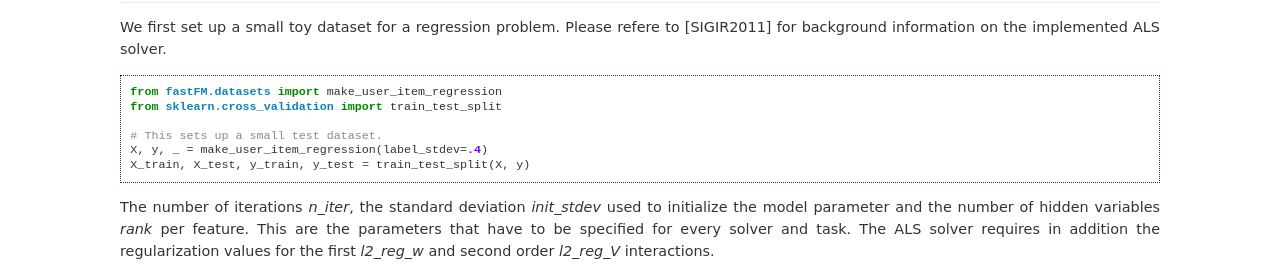
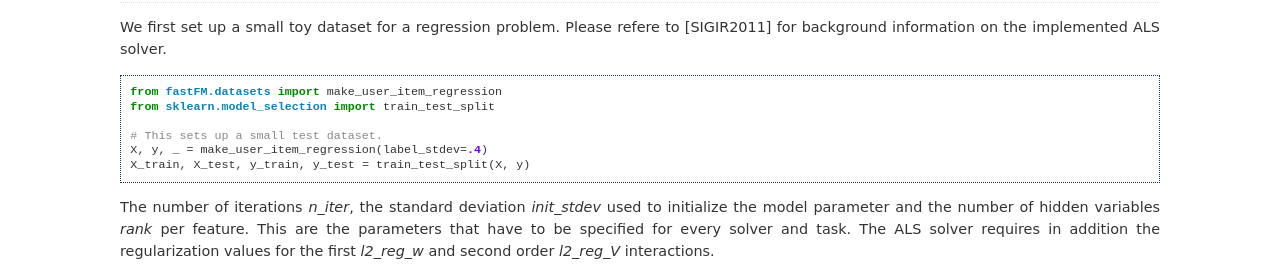
Before and after one commit to ibayer/fastFM, a Sphinx documentation site: the page built from doc/tutorial.rst, in a window 1280 px wide. Shown: the part 298-573 px from the top of the page. Built offline with Sphinx 7.4.7, drawn with Linux system fonts in a browser that asks for light colours.

Commit message:
Update docs for sklearn>=0.18

```diff
--- a/doc/guide.rst
+++ b/doc/guide.rst
@@ -56,7 +56,7 @@
     import numpy as np
 
     X, y, coef = make_user_item_regression(label_stdev=.4)
-    from sklearn.cross_validation import train_test_split
+    from sklearn.model_selection import train_test_split
     X_train, X_test, y_train, y_test = train_test_split(
         X, y, test_size=0.33, random_state=42)
 
@@ -114,7 +114,7 @@
 
     import numpy as np
     from sklearn.metrics import mean_squared_error
-    from sklearn.cross_validation import train_test_split
+    from sklearn.model_selection import train_test_split
 
     from fastFM.datasets import make_user_item_regression
     from fastFM import mcmc
--- a/doc/tutorial.rst
+++ b/doc/tutorial.rst
@@ -17,7 +17,7 @@ refere to [SIGIR2011] for background information on the implemented ALS solver.
 .. testcode::
 
     from fastFM.datasets import make_user_item_regression
-    from sklearn.cross_validation import train_test_split
+    from sklearn.model_selection import train_test_split
 
     # This sets up a small test dataset.
     X, y, _ = make_user_item_regression(label_stdev=.4)
```
